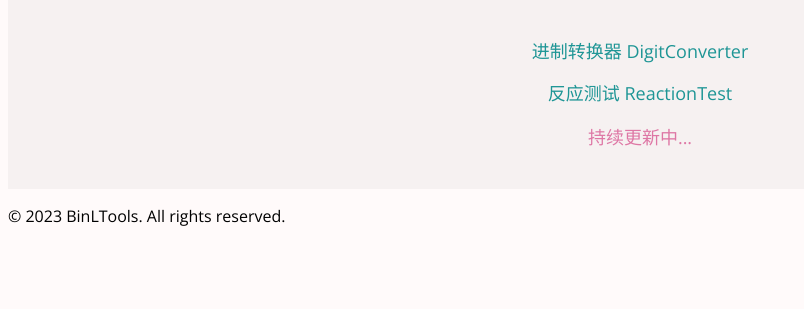
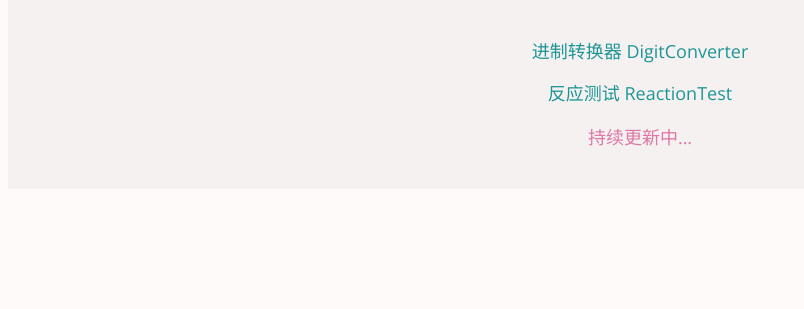
Before and after one commit to BinL233/Website_BinLTools_Django, a Django app: page / in a window 1280 px wide. Shown: the part 384-693 px from the top of the page, without its empty margins (0-804 px from the left). Run offline with Django 4.2, Linux system fonts and the light colour scheme.

Commit message:
Delete foot in base

```diff
--- a/BinLTools/templates/base.html
+++ b/BinLTools/templates/base.html
@@ -61,8 +61,4 @@
         {% block content %}
         {% endblock %}
     </main>
-
-    <footer>
-        <p>&copy; 2023 BinLTools. All rights reserved.</p>
-    </footer>
 </html>
```
